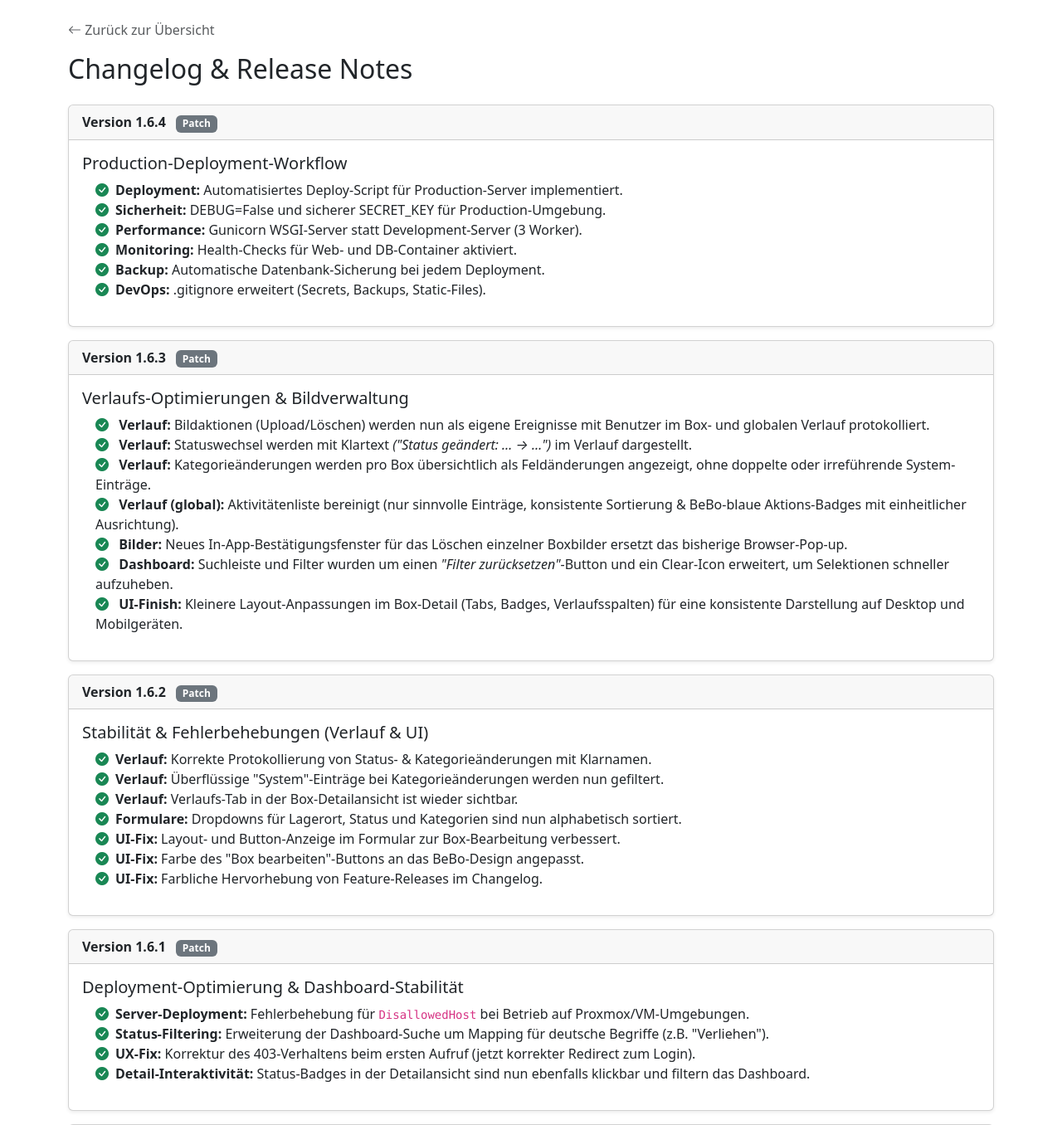
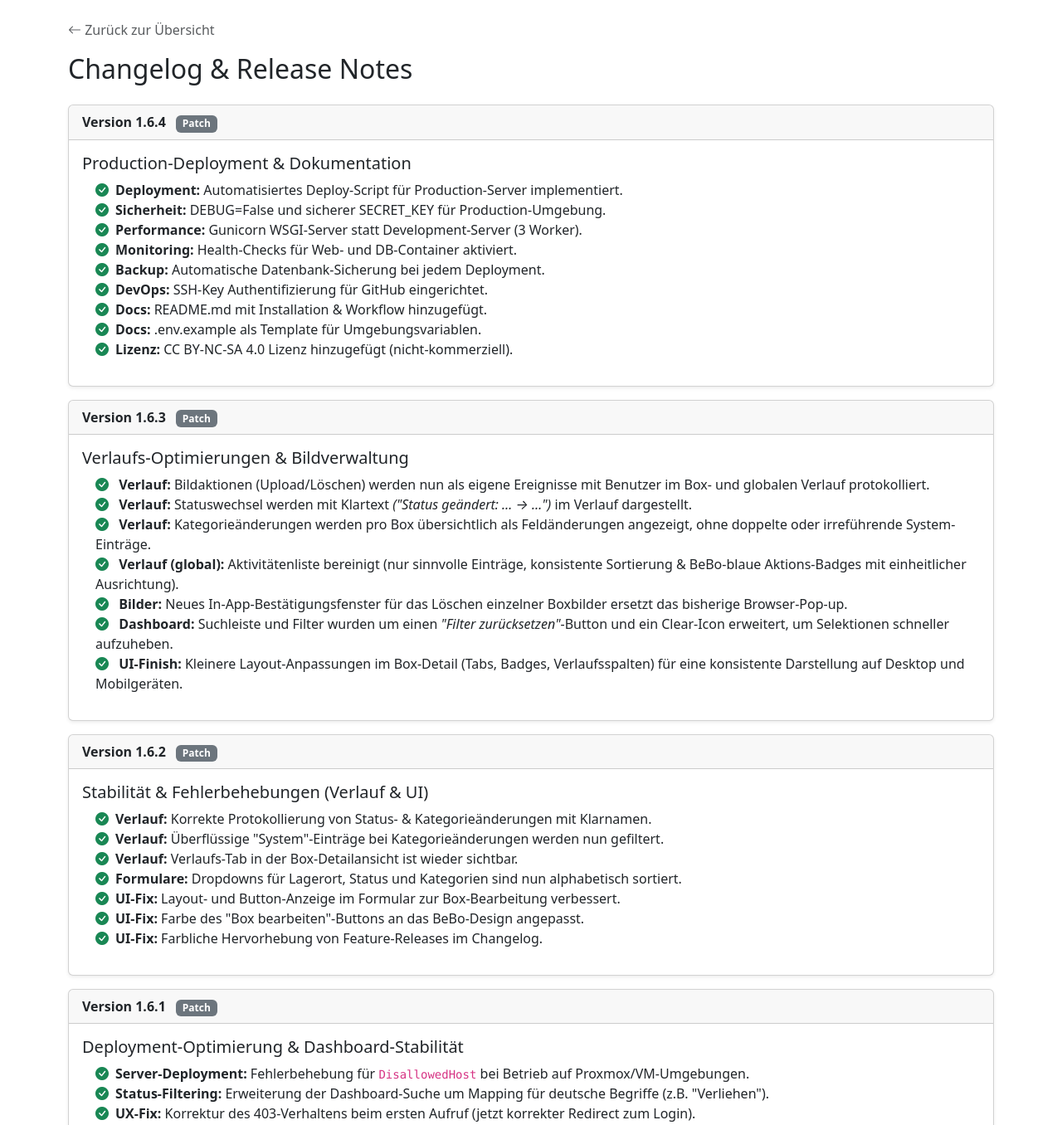
Before and after one commit to JOHBECHTOLD/BeBo, a Django app: page /changelog/ in a window 1280 px wide. Shown: the part 56-1412 px from the top of the page at 83% size. Run offline with Django 5.2, Linux system fonts and the light colour scheme; the visitor is signed in with stand-in values (Sample User, id 1); some libraries are stand-ins or nearby versions.

Commit message:
Release 1.6.4: Production-Deployment, Dokumentation & Lizenz
- Deployment: Automatisiertes deploy.sh Script
- Sicherheit: Passwörter aus docker-compose.yml entfernt (jetzt via .env)
- Sicherheit: import os in settings.py ergänzt
- Docs: README.md mit Installationsanleitung (DE/EN)
- Docs: .env.example als Template
- Lizenz: CC BY-NC-SA 4.0 hinzugefügt
- Changelog: Version 1.6.4 dokumentiert

```diff
--- a/bebo_core/settings.py
+++ b/bebo_core/settings.py
@@ -12,6 +12,7 @@ https://docs.djangoproject.com/en/5.2/ref/settings/
 
 from pathlib import Path
 from decouple import config
+import os
 
 # Build paths inside the project like this: BASE_DIR / 'subdir'.
 BASE_DIR = Path(__file__).resolve().parent.parent
--- a/templates/inventory/changelog.html
+++ b/templates/inventory/changelog.html
@@ -13,14 +13,17 @@
         Version 1.6.4 <span class="badge bg-secondary ms-2">Patch</span>
     </div>
     <div class="card-body">
-        <h5 class="card-title">Production-Deployment-Workflow</h5>
+        <h5 class="card-title">Production-Deployment & Dokumentation</h5>
         <ul class="list-unstyled ps-3">
             <li><i class="bi bi-check-circle-fill text-success me-2"></i><strong>Deployment:</strong> Automatisiertes Deploy-Script für Production-Server implementiert.</li>
             <li><i class="bi bi-check-circle-fill text-success me-2"></i><strong>Sicherheit:</strong> DEBUG=False und sicherer SECRET_KEY für Production-Umgebung.</li>
             <li><i class="bi bi-check-circle-fill text-success me-2"></i><strong>Performance:</strong> Gunicorn WSGI-Server statt Development-Server (3 Worker).</li>
             <li><i class="bi bi-check-circle-fill text-success me-2"></i><strong>Monitoring:</strong> Health-Checks für Web- und DB-Container aktiviert.</li>
             <li><i class="bi bi-check-circle-fill text-success me-2"></i><strong>Backup:</strong> Automatische Datenbank-Sicherung bei jedem Deployment.</li>
-            <li><i class="bi bi-check-circle-fill text-success me-2"></i><strong>DevOps:</strong> .gitignore erweitert (Secrets, Backups, Static-Files).</li>
+            <li><i class="bi bi-check-circle-fill text-success me-2"></i><strong>DevOps:</strong> SSH-Key Authentifizierung für GitHub eingerichtet.</li>
+            <li><i class="bi bi-check-circle-fill text-success me-2"></i><strong>Docs:</strong> README.md mit Installation & Workflow hinzugefügt.</li>
+            <li><i class="bi bi-check-circle-fill text-success me-2"></i><strong>Docs:</strong> .env.example als Template für Umgebungsvariablen.</li>
+            <li><i class="bi bi-check-circle-fill text-success me-2"></i><strong>Lizenz:</strong> CC BY-NC-SA 4.0 Lizenz hinzugefügt (nicht-kommerziell).</li>
         </ul>
     </div>
 </div>
```
Also changed, not shown: docker-compose.yml (+5 -4 lines), README.md (added), 2 other files.
